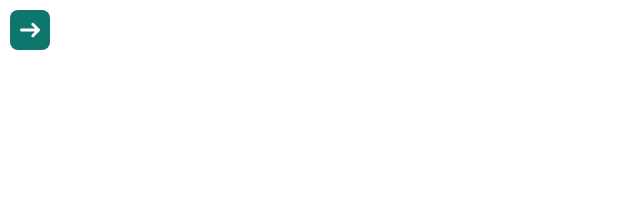
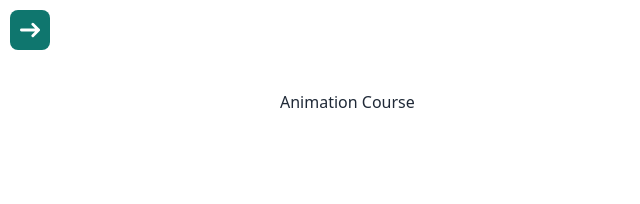
Before and after one commit to VladKurluk/vue-with-ts, a Vue app: page /animation in a window 1280 px wide. Before the commit this address had no page. Shown: the top 204 px of the page, without its empty margins (0-640 px from the left). Built offline with nearby package versions, Linux system fonts and the light colour scheme.

Commit message:
Refactoring for layout structure

```diff
--- a/src/App.vue
+++ b/src/App.vue
@@ -5,6 +5,8 @@
 <template>
   <div class="p-2.5">
     <main-navigation />
-    <router-view></router-view>
+    <main class="container m-auto p-10">
+      <router-view></router-view>
+    </main>
   </div>
 </template>
--- /dev/null
+++ b/src/pages/AnimationCourse.vue
@@ -0,0 +1,13 @@
+<template>
+  <div>
+    <h1>Animation Course</h1>
+  </div>
+</template>
+
+<script setup lang="ts">
+
+</script>
+
+<style scoped>
+
+</style>
--- a/src/pages/TypecriptWithVueCourse.vue
+++ b/src/pages/TypecriptWithVueCourse.vue
@@ -25,7 +25,6 @@
 </script>
 
 <template>
-  <main class="container m-auto p-10">
   <TheHeader />
   <EntryEditor @create="handleCreateEntry"/>
   <ul>
@@ -33,5 +32,4 @@
       <EntryCard :entry="entry" />
     </li>
   </ul>
-  </main>
 </template>
--- a/src/router/index.ts
+++ b/src/router/index.ts
@@ -7,6 +7,11 @@
     name: "Home",
     component: TypecriptCourse,
   },
+  {
+    path: "/animation",
+    name: "Animation",
+    component: () => import("@/pages/AnimationCourse.vue"),
+  }
 ];
 
 const router = createRouter({
```
Lines whose indentation alone changed are shown as unchanged.
